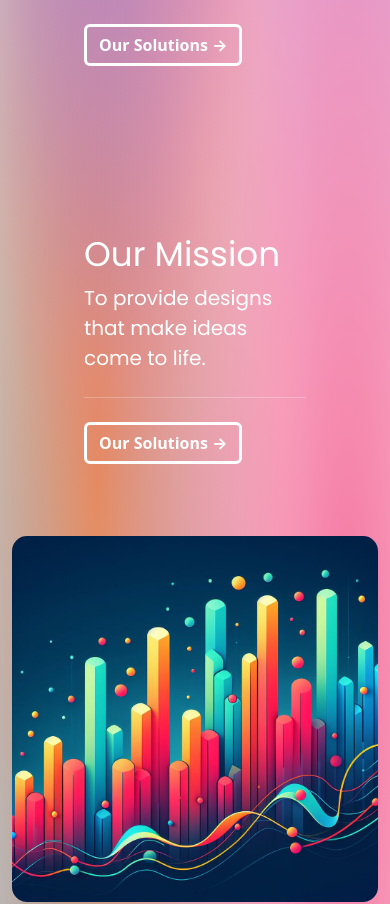
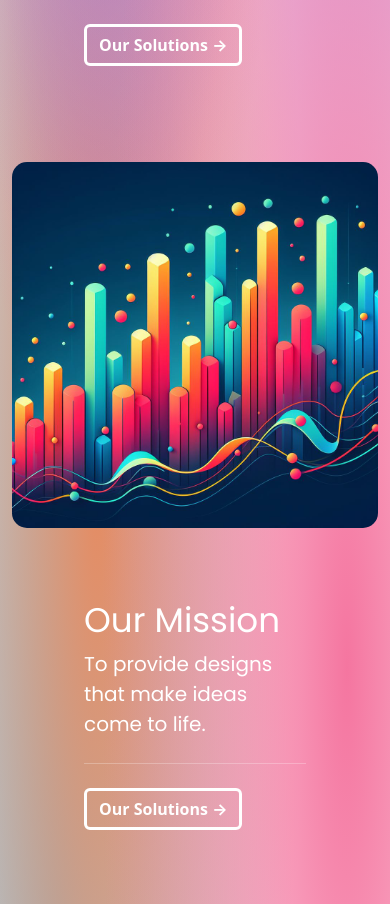
Before and after one commit to Calmcat1/graphix-central-v2, a React (Create React App) app: page / in a window 390 px wide. Shown: the part 1640-2544 px from the top of the page. Built offline with nearby package versions, Linux system fonts and the light colour scheme.

Commit message:
modified:   src/components/Content/Content.css 	modified:   src/components/Content/Content.jsx 	modified:   src/components/ContentSolution/ContentSolution.css 	modified:   src/components/ContentSolution/ContentSolution.jsx

```diff
--- a/src/components/Content/Content.css
+++ b/src/components/Content/Content.css
@@ -48,5 +48,17 @@
 
 
 @media only screen and (max-width: 700px) {
+  .img-container-1{
+    display: flex;
+    flex-direction: row;
+  }
+
+  .mobile-image{
+    order: 1;
+  }
+
+  .mobile-text{
+    order: 2;
+  }
 
 }
--- a/src/components/Content/Content.jsx
+++ b/src/components/Content/Content.jsx
@@ -27,11 +27,11 @@ const Content = () => {
      </div>
     </div>
 
-
+   <div className="img-container-1">
     <div class="container mt-4">
     <div class="row">
 
-    <div class="col-xl-7">
+    <div class="col-xl-7 mobile-text">
      <div class="jumbotron text-white p-5 m-4 border-style-1">
        <h1 class="display-4 text-styling">Our Mission</h1>
        <p class="lead text-styling">To provide designs that make ideas come to life.</p>
@@ -42,12 +42,13 @@ const Content = () => {
 
 
             <div class="col-md-5">
-              <img src={barGraph} alt="Image" class="img-fluid img-styling-1"></img>
+              <img src={barGraph} alt="Image" class="img-fluid img-styling-1 mobile-img"></img>
             </div>
           </div>
         </div>
       </div>
     </div>
+  </div>
   )
 }
 
--- a/src/components/ContentSolution/ContentSolution.css
+++ b/src/components/ContentSolution/ContentSolution.css
@@ -0,0 +1,16 @@
+
+@media only screen and (max-width: 700px) {
+  .img-container-1{
+    display: flex;
+    flex-direction: row;
+  }
+
+  .mobile-image{
+    order: 1;
+  }
+
+  .mobile-text{
+    order: 2;
+  }
+
+}
--- a/src/components/ContentSolution/ContentSolution.jsx
+++ b/src/components/ContentSolution/ContentSolution.jsx
@@ -30,11 +30,12 @@ const ContentSolution = () => {
        </div>
       </div>
 
+      <div class="img-container-1">
 
         <div class="container mt-4">
         <div class="row">
 
-        <div class="col-xl-7">
+        <div class="col-xl-7 mobile-text">
          <div class="jumbotron text-white p-5 m-4 border-style-1">
            <h1 class="display-4 text-styling">Graphics</h1>
            <p class="lead text-styling">Why not just Upgrade it all.</p>
@@ -45,10 +46,10 @@ const ContentSolution = () => {
 
 
             <div class="col-md-5">
-              <img src={graphix} alt="Image" class="img-fluid img-styling-1"></img>
+              <img src={graphix} alt="Image" class="img-fluid img-styling-1 mobile-image"></img>
             </div>
 
-
+      </div>
 
 
             <div class="col-md-5">
```
